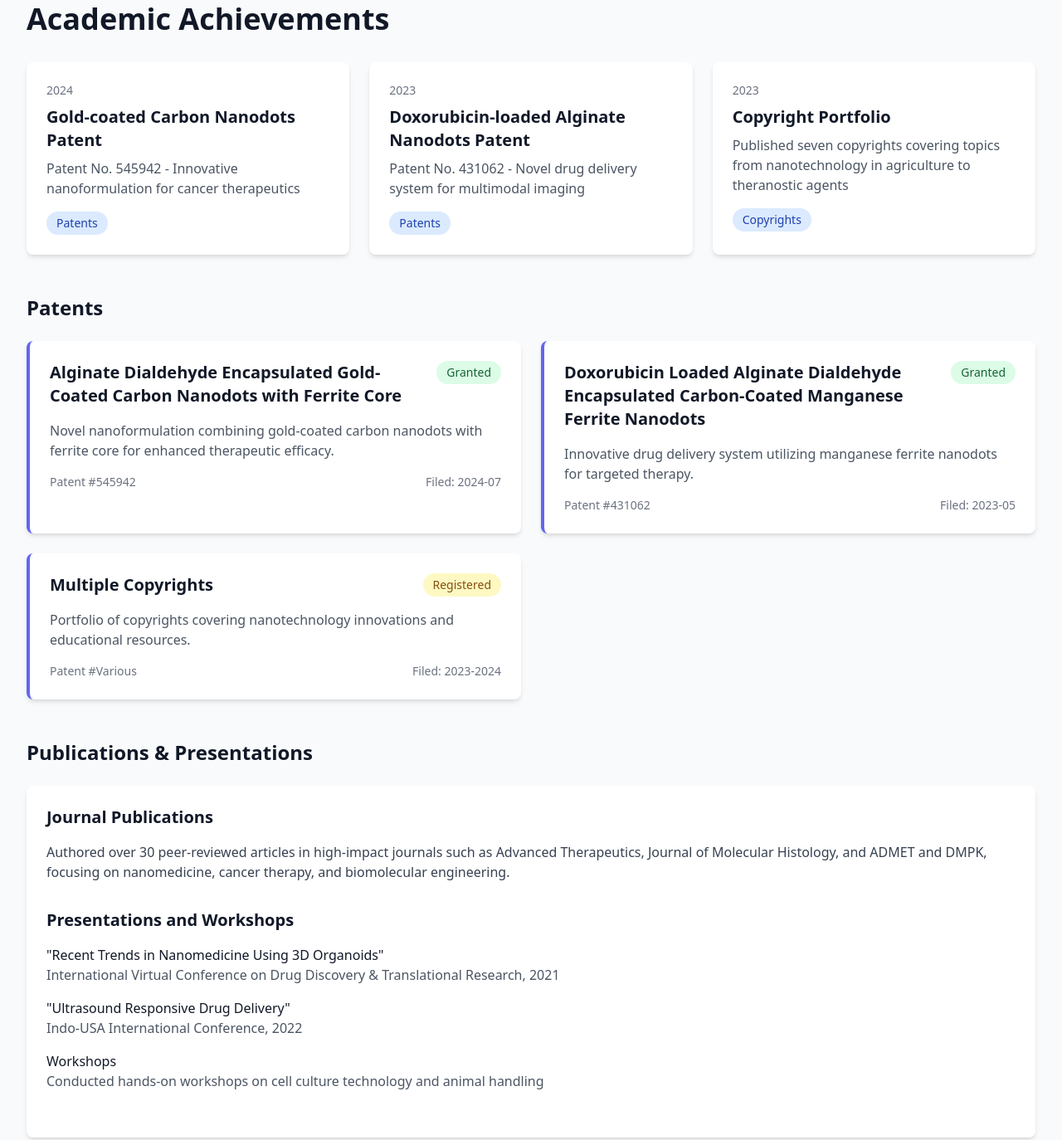
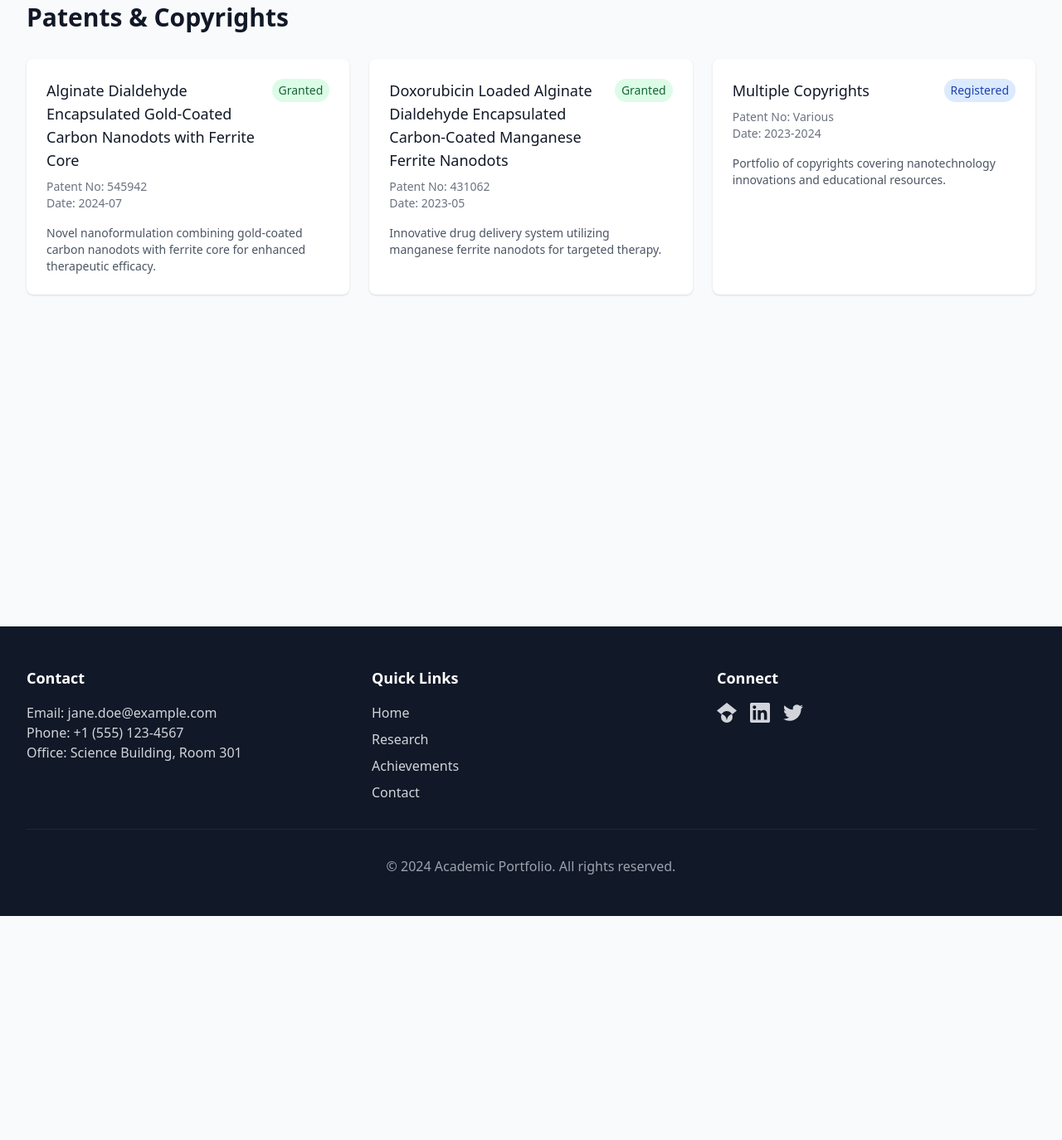
Before and after one commit to manikumarreddy06/PHDportfolio, an Astro site: page /achievements in a window 1280 px wide. Shown: the part 109-1483 px from the top of the page at 83% size. After the commit the page ends 1213 px from the top, so only its background shows below. Built offline with nearby package versions, Linux system fonts and the light colour scheme; Astro itself is replaced by a stand-in of ours.

Commit message:
changes applied

```diff
--- a/src/components/PatentCard.astro
+++ b/src/components/PatentCard.astro
@@ -1,29 +1,29 @@
 ---
-interface Props {
+export interface Props {
   title: string;
   number: string;
   date: string;
   description: string;
-  status: 'Granted' | 'Pending';
+  status: "Granted" | "Registered";
 }
 
 const { title, number, date, description, status } = Astro.props;
 ---
 
-<div class="bg-white rounded-lg shadow-md p-6 border-l-4 border-indigo-500">
-  <div class="flex justify-between items-start mb-4">
-    <h3 class="text-xl font-semibold text-gray-900">{title}</h3>
-    <span class={`px-3 py-1 rounded-full text-sm ${
-      status === 'Granted'
-        ? 'bg-green-100 text-green-800'
-        : 'bg-yellow-100 text-yellow-800'
+<div class="bg-white shadow rounded-lg p-6">
+  <div class="flex justify-between items-start">
+    <h3 class="text-lg font-medium text-gray-900">{title}</h3>
+    <span class={`px-2 py-1 text-sm rounded-full ${
+      status === "Granted"
+        ? "bg-green-100 text-green-800"
+        : "bg-blue-100 text-blue-800"
     }`}>
       {status}
     </span>
   </div>
-  <p class="text-gray-600 mb-4">{description}</p>
-  <div class="flex justify-between text-sm text-gray-500">
-    <span>Patent #{number}</span>
-    <span>Filed: {date}</span>
+  <div class="mt-2 text-sm text-gray-500">
+    <p>Patent No: {number}</p>
+    <p>Date: {date}</p>
   </div>
+  <p class="mt-4 text-sm text-gray-600">{description}</p>
 </div>
--- a/src/pages/achievements.astro
+++ b/src/pages/achievements.astro
@@ -2,26 +2,7 @@
 import Layout from '../layouts/Layout.astro';
 import PatentCard from '../components/PatentCard.astro';
 
-const achievements = [
-  {
-    year: '2024',
-    title: 'Gold-coated Carbon Nanodots Patent',
-    description: 'Patent No. 545942 - Innovative nanoformulation for cancer therapeutics',
-    category: 'Patents'
-  },
-  {
-    year: '2023',
-    title: 'Doxorubicin-loaded Alginate Nanodots Patent',
-    description: 'Patent No. 431062 - Novel drug delivery system for multimodal imaging',
-    category: 'Patents'
-  },
-  {
-    year: '2023',
-    title: 'Copyright Portfolio',
-    description: 'Published seven copyrights covering topics from nanotechnology in agriculture to theranostic agents',
-    category: 'Copyrights'
-  }
-];
+type Status = "Granted" | "Registered";
 
 const patents = [
   {
@@ -29,81 +10,33 @@ const patents = [
     number: "545942",
     date: "2024-07",
     description: "Novel nanoformulation combining gold-coated carbon nanodots with ferrite core for enhanced therapeutic efficacy.",
-    status: "Granted"
+    status: "Granted" as Status
   },
   {
     title: "Doxorubicin Loaded Alginate Dialdehyde Encapsulated Carbon-Coated Manganese Ferrite Nanodots",
     number: "431062",
     date: "2023-05",
     description: "Innovative drug delivery system utilizing manganese ferrite nanodots for targeted therapy.",
-    status: "Granted"
+    status: "Granted" as Status
   },
   {
     title: "Multiple Copyrights",
     number: "Various",
     date: "2023-2024",
     description: "Portfolio of copyrights covering nanotechnology innovations and educational resources.",
-    status: "Registered"
+    status: "Registered" as Status
   }
-];
-
-const categories = ['All', ...new Set(achievements.map(a => a.category))];
+] as const;
 ---
 
 <Layout title="Achievements">
   <div class="max-w-7xl mx-auto px-4 sm:px-6 lg:px-8 py-12">
-    <h1 class="text-4xl font-bold text-gray-900 mb-8">Academic Achievements</h1>
+    <h1 class="text-3xl font-bold text-gray-900 mb-8">Patents & Copyrights</h1>
 
     <div class="grid gap-6 md:grid-cols-2 lg:grid-cols-3">
-      {achievements.map(achievement => (
-        <div class="bg-white rounded-lg shadow-md p-6" data-category={achievement.category}>
-          <div class="text-sm text-gray-500 mb-2">{achievement.year}</div>
-          <h3 class="text-xl font-semibold text-gray-900 mb-2">{achievement.title}</h3>
-          <p class="text-gray-600">{achievement.description}</p>
-          <span class="inline-block mt-4 px-3 py-1 bg-blue-100 text-blue-800 rounded-full text-sm">
-            {achievement.category}
-          </span>
-        </div>
+      {patents.map((patent) => (
+        <PatentCard {...patent} />
       ))}
-    </div>
-
-    <div class="mt-12">
-      <h2 class="text-2xl font-bold text-gray-900 mb-6">Patents</h2>
-      <div class="grid gap-6 md:grid-cols-2">
-        {patents.map(patent => (
-          <PatentCard {...patent} />
-        ))}
-      </div>
-    </div>
-
-    <div class="mt-12">
-      <h2 class="text-2xl font-bold text-gray-900 mb-6">Publications & Presentations</h2>
-      <div class="bg-white rounded-lg shadow-md p-6">
-        <div class="mb-8">
-          <h3 class="text-xl font-semibold text-gray-900 mb-4">Journal Publications</h3>
-          <p class="text-gray-700 mb-4">
-            Authored over 30 peer-reviewed articles in high-impact journals such as Advanced Therapeutics, Journal of Molecular Histology, and ADMET and DMPK, focusing on nanomedicine, cancer therapy, and biomolecular engineering.
-          </p>
-        </div>
-
-        <div class="mb-8">
-          <h3 class="text-xl font-semibold text-gray-900 mb-4">Presentations and Workshops</h3>
-          <ul class="space-y-4">
-            <li>
-              <p class="text-gray-900 font-medium">"Recent Trends in Nanomedicine Using 3D Organoids"</p>
-              <p class="text-gray-600">International Virtual Conference on Drug Discovery & Translational Research, 2021</p>
-            </li>
-            <li>
-              <p class="text-gray-900 font-medium">"Ultrasound Responsive Drug Delivery"</p>
-              <p class="text-gray-600">Indo-USA International Conference, 2022</p>
-            </li>
-            <li>
-              <p class="text-gray-900 font-medium">Workshops</p>
-              <p class="text-gray-600">Conducted hands-on workshops on cell culture technology and animal handling</p>
-            </li>
-          </ul>
-        </div>
-      </div>
     </div>
   </div>
 </Layout>
--- a/tailwind.config.cjs
+++ b/tailwind.config.cjs
@@ -1,5 +1,5 @@
 /** @type {import('tailwindcss').Config} */
-module.exports = {
+export default {
   content: [
     "./src/**/*.{astro,html,js,jsx,md,mdx,svelte,ts,tsx,vue}",
   ],
```
Lines whose indentation alone changed are shown as unchanged.
